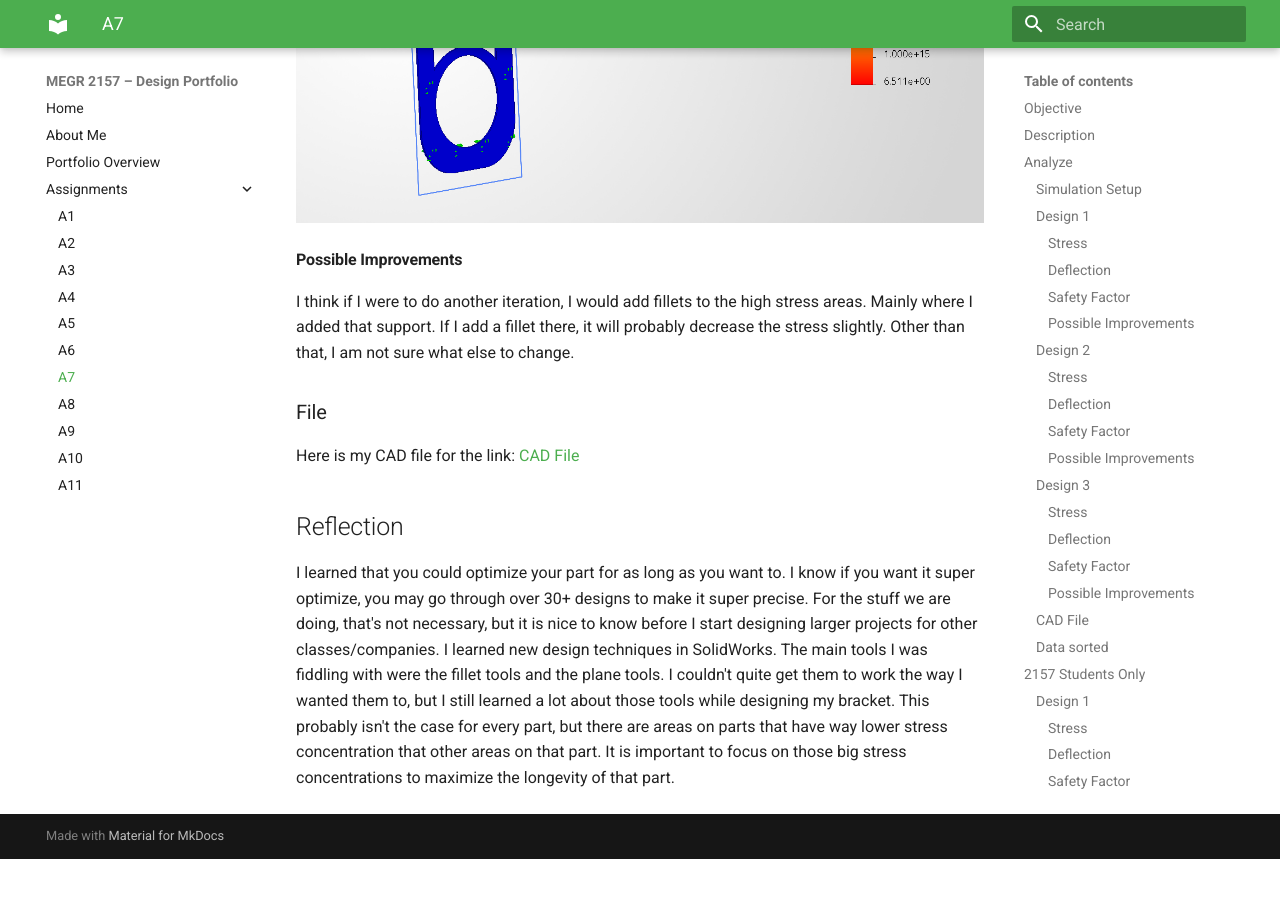
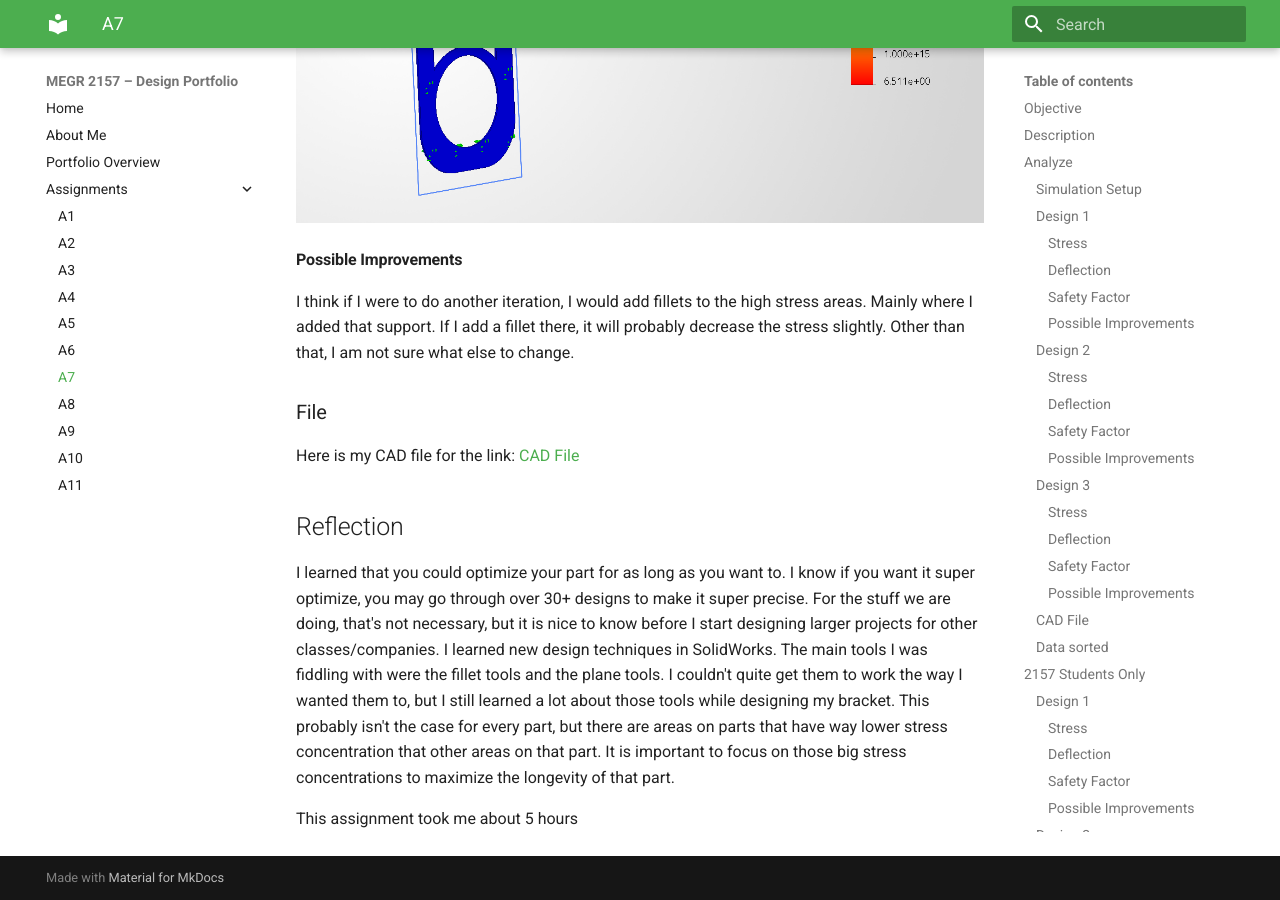
Before and after one commit to AndyChwalik/megr2157-portfolio, an MkDocs documentation site: the page built from docs/assignments/A07/index.md, in a window 1280 px wide and 900 px high, scrolled down 23421 px. Built offline with MkDocs 1.6.1 and Material for MkDocs 9.7.7, drawn with Linux system fonts in a browser that asks for light colours; before the commit the page ends 24280 px from its top, so only the background shows below that.

Commit message:
Update index.md

```diff
--- a/docs/assignments/A07/index.md
+++ b/docs/assignments/A07/index.md
@@ -315,3 +315,5 @@ Here is my CAD file for the link: [CAD File](link.SLDPRT)
 ## Reflection
 
 I learned that you could optimize your part for as long as you want to. I know if you want it super optimize, you may go through over 30+ designs to make it super precise. For the stuff we are doing, that's not necessary, but it is nice to know before I start designing larger projects for other classes/companies. I learned new design techniques in SolidWorks. The main tools I was fiddling with were the fillet tools and the plane tools. I couldn't quite get them to work the way I wanted them to, but I still learned a lot about those tools while designing my bracket. This probably isn't the case for every part, but there are areas on parts that have way lower stress concentration that other areas on that part. It is important to focus on those big stress concentrations to maximize the longevity of that part.
+
+This assignment took me about 5 hours
```
